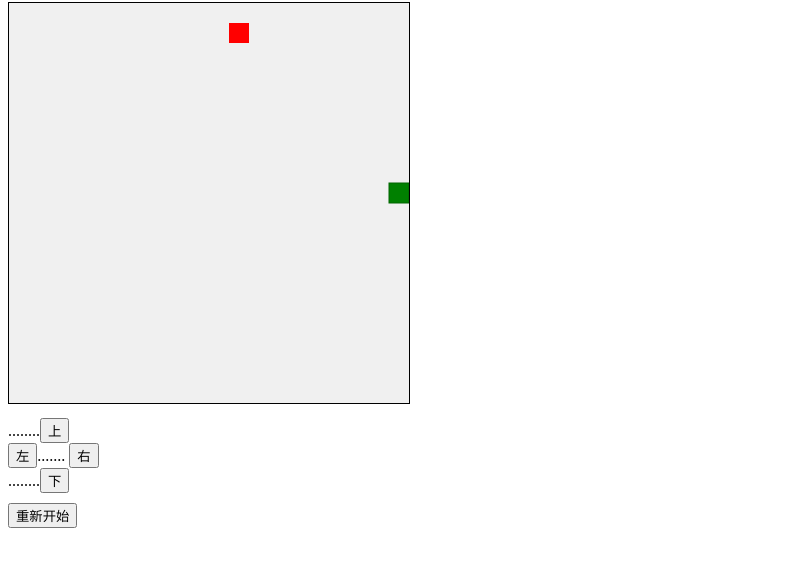
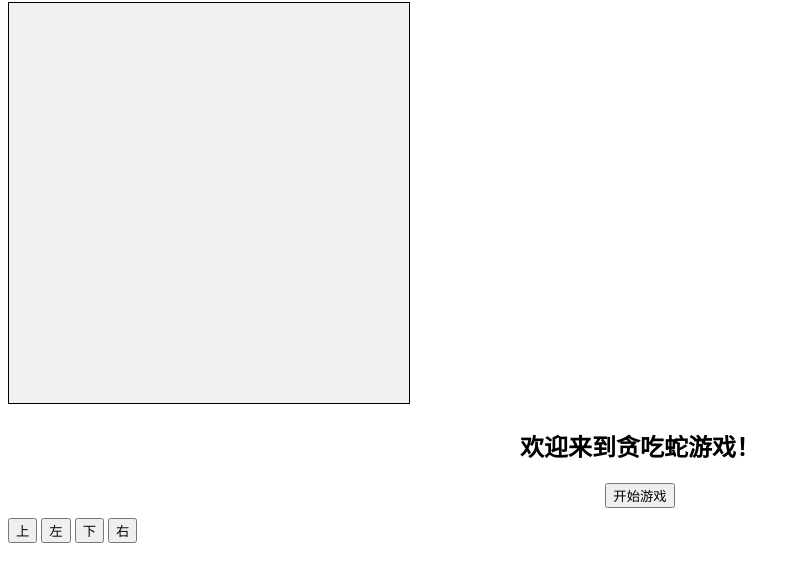
Before and after one commit to Crise567/first, a plain HTML site: page game.html in a window 1280 px wide. Shown: the part 87-668 px from the top of the page, without its empty margins (0-800 px from the left). Drawn offline with Linux system fonts and the light colour scheme.

Commit message:
Update game.html

```diff
--- a/game.html
+++ b/game.html
@@ -12,32 +12,43 @@
         #controls {
             margin-top: 10px;
         }
-        #restartButton {
+        #restartButton, #menu {
             margin-top: 10px;
-            display: none; /* 初始时隐藏按钮 */
+            display: none; /* 初始时隐藏按钮和菜单 */
+        }
+        #menu {
+            text-align: center;
         }
     </style>
 </head>
 <body>
     <h1>贪吃蛇游戏</h1>
     <canvas id="gameCanvas" width="400" height="400"></canvas>
+
+    <div id="menu">
+        <h2>欢迎来到贪吃蛇游戏！</h2>
+        <button id="startButton">开始游戏</button>
+    </div>
+
     <div id="controls">
-        ........<button id="up">上</button>
-        <br>
-        <button id="left">左</button>.......
+        <button id="up">上</button>
+        <button id="left">左</button>
+        <button id="down">下</button>
         <button id="right">右</button>
-        <br>
-        ........<button id="down">下</button>
     </div>
+
     <button id="restartButton">重新开始</button>
+
     <script>
         const canvas = document.getElementById('gameCanvas');
         const ctx = canvas.getContext('2d');
         const restartButton = document.getElementById('restartButton');
+        const startButton = document.getElementById('startButton');
         const upButton = document.getElementById('up');
         const downButton = document.getElementById('down');
         const leftButton = document.getElementById('left');
         const rightButton = document.getElementById('right');
+        const menu = document.getElementById('menu');
 
         const box = 20; // 每个方块的大小
         let snake;
@@ -139,7 +150,13 @@
 
         restartButton.addEventListener('click', init); // 点击按钮重新开始游戏
 
-        init(); // 初始化游戏
+        startButton.addEventListener('click', () => {
+            menu.style.display = 'none'; // 隐藏菜单
+            init(); // 初始化游戏
+        });
+
+        // 游戏初始化时显示菜单
+        menu.style.display = 'block';
     </script>
 </body>
 </html>
```
